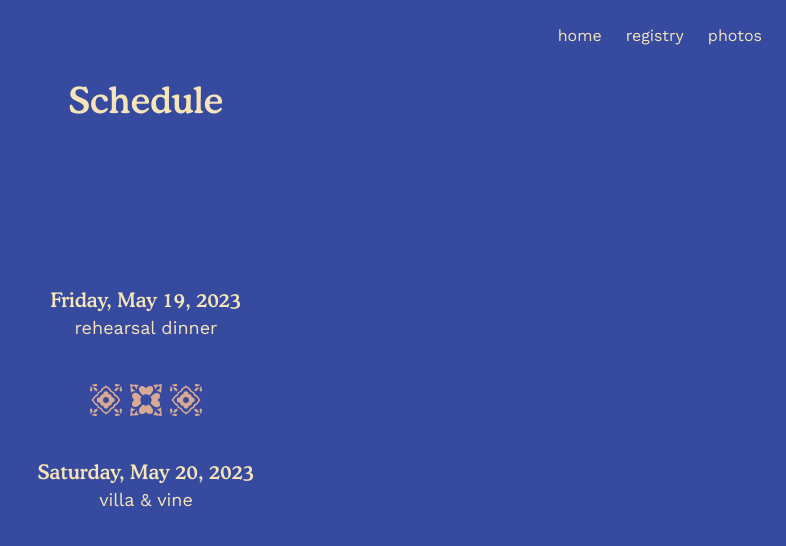
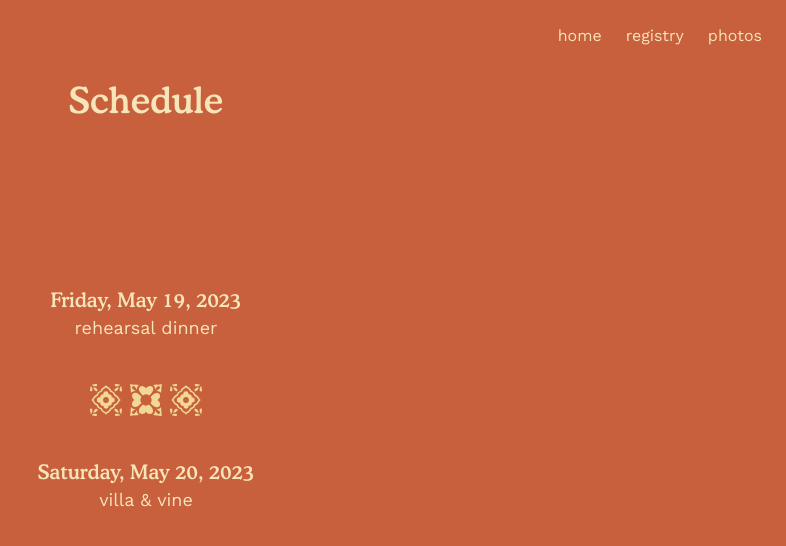
Before and after one commit to thisjeremiah/jeremiahsarah.wedding, a Next.js app: page /schedule in a window 1280 px wide. Shown: the top 546 px of the page, without its empty margins (494-1280 px from the left). Built offline with nearby package versions, Linux system fonts and the light colour scheme; a web font is replaced by a local one.

Commit message:
color exploration

```diff
--- a/pages/schedule.tsx
+++ b/pages/schedule.tsx
@@ -5,7 +5,7 @@ import Title from '../components/Title'
 
 const Schedule: NextPage = () => {
   return (
-    <Layout className="bg-cobalt-400 text-lemon-400">
+    <Layout className="bg-berry-600 text-lemon-400">
       <div className="mx-8 text-center h-full">
         <Title className="pb-20">Schedule</Title>
         <div className="absolute inset-0 flex justify-center items-center pointer-events-none">
@@ -14,7 +14,7 @@ const Schedule: NextPage = () => {
               <h2 className="font-serif text-xl">Friday, May 19, 2023</h2>
               <p className="lowercase text-lg">Rehearsal Dinner</p>
             </div>
-            <div className="text-rose-600 flex justify-center gap-1">
+            <div className="text-lemon-500 flex justify-center gap-1">
               <Tile type="flower" />
               <Tile type="hibiscus" />
               <Tile type="flower" />
```
